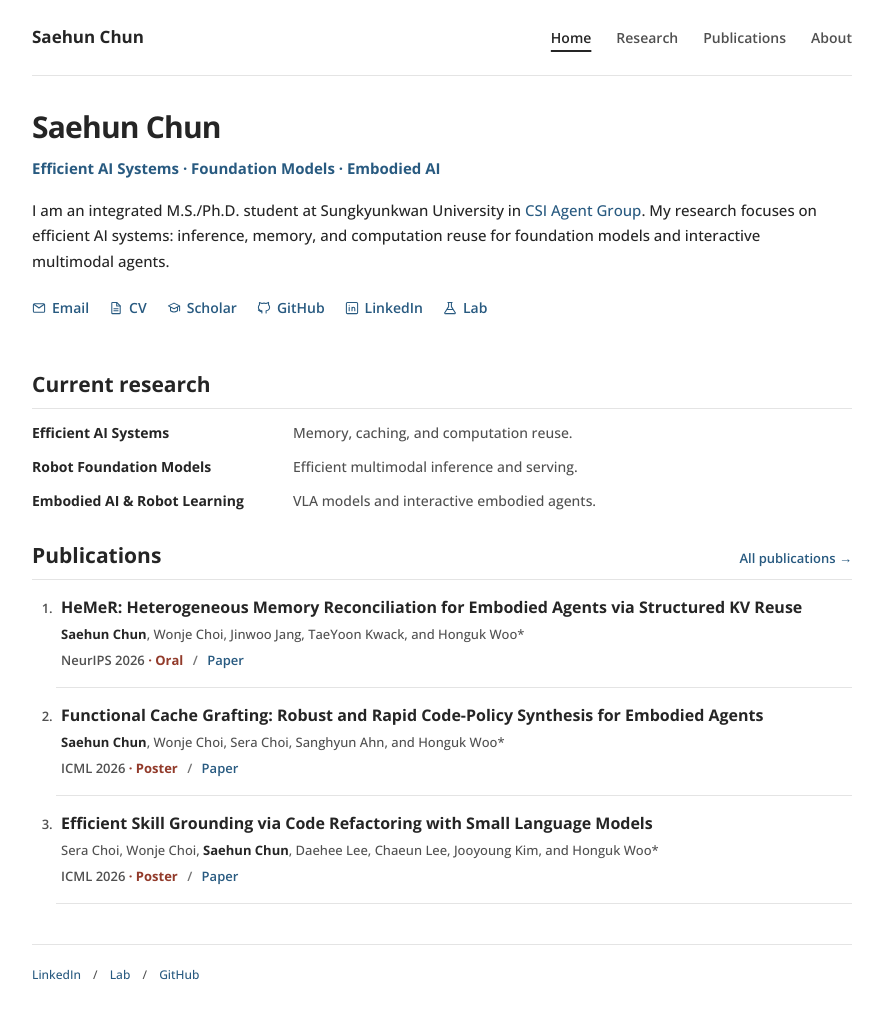
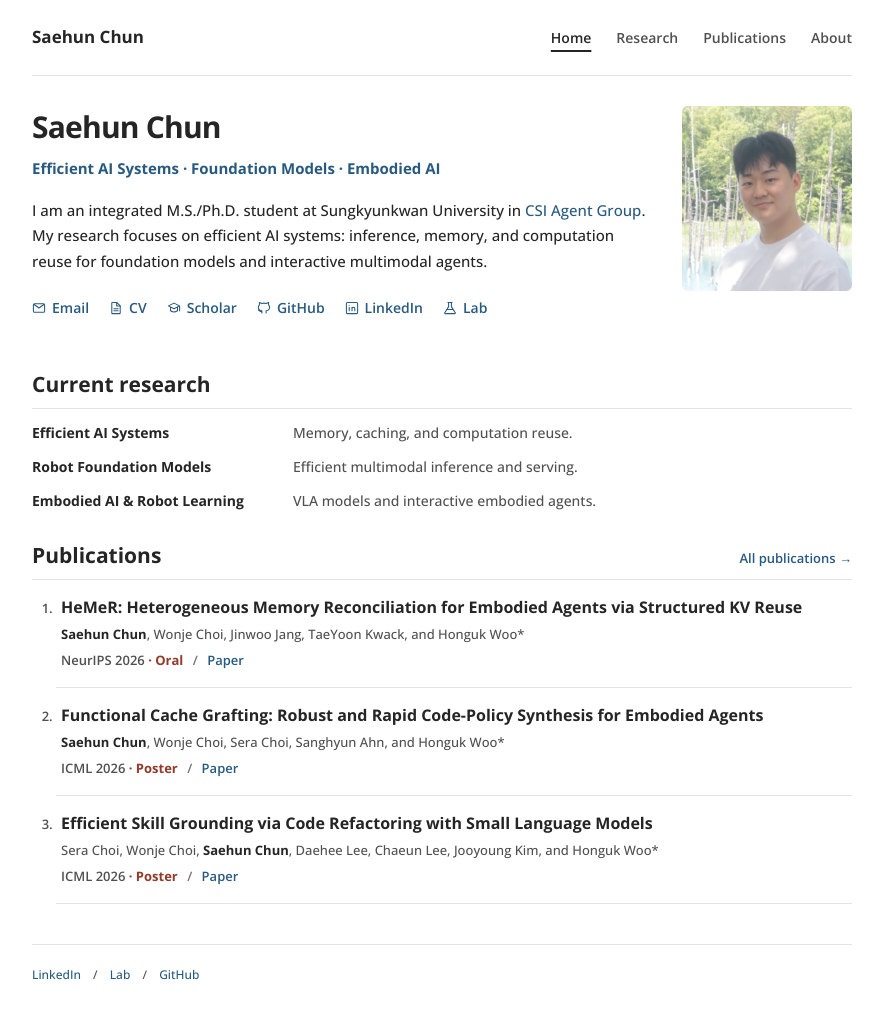
Before and after one commit to thousae/thousae.github.io, a Jekyll site: the page built from index.md, in a window 1280 px wide. Shown: the whole page, without its empty margins (198-1081 px from the left). Built offline with Jekyll 4.4.1, drawn with Linux system fonts in a browser that asks for light colours.

Commit message:
Add profile photo to home page header
Co-Authored-By: Claude Opus 5.5 <noreply@anthropic.com>

```diff
--- a/_layouts/home.html
+++ b/_layouts/home.html
@@ -3,6 +3,8 @@ layout: default
 ---
 <article class="home-page">
   <header class="profile" id="profile">
+    <img class="profile-photo" src="{{ '/assets/images/profile.jpg' | relative_url }}" alt="Photo of {{ site.author.name }}" width="480" height="523">
+    <div class="profile-text">
     <h1>{{ site.author.name }}</h1>
     <p class="identity">Efficient AI Systems · Foundation Models · Embodied AI</p>
     {{ content }}
@@ -14,6 +16,7 @@ layout: default
       <li><a href="{{ site.links.linkedin }}" target="_blank" rel="noopener">{% include profile-icon.html name='linkedin' %}<span>LinkedIn</span></a></li>
       <li><a href="{{ site.links.lab }}" target="_blank" rel="noopener">{% include profile-icon.html name='lab' %}<span>Lab</span></a></li>
     </ul>
+    </div>
   </header>
   <section class="research-areas" aria-labelledby="areas-title">
     <div class="section-heading"><h2 id="areas-title">Current research</h2></div>
--- a/assets/css/main.css
+++ b/assets/css/main.css
@@ -113,3 +113,11 @@ footer span { margin: 0 9px; }
 .video-popup-close { position: absolute; top: -44px; right: 0; width: 36px; height: 36px; padding: 0; border: 0; background: none; color: #fff; font-size: 32px; line-height: 1; cursor: pointer; }
 .video-popup-close:focus-visible { outline: 2px solid #fff; outline-offset: 2px; }
 body.video-popup-open { overflow: hidden; }
+
+.profile { display: flex; flex-direction: row-reverse; align-items: flex-start; gap: 32px; }
+.profile-text { flex: 1; min-width: 0; }
+.profile-photo { flex: 0 0 170px; width: 170px; height: auto; border-radius: 6px; object-fit: cover; }
+@media (max-width: 600px) {
+  .profile { flex-direction: column; gap: 18px; }
+  .profile-photo { flex-basis: auto; width: 140px; }
+}
```
Also changed, not shown: assets/images/profile.jpg (added).
